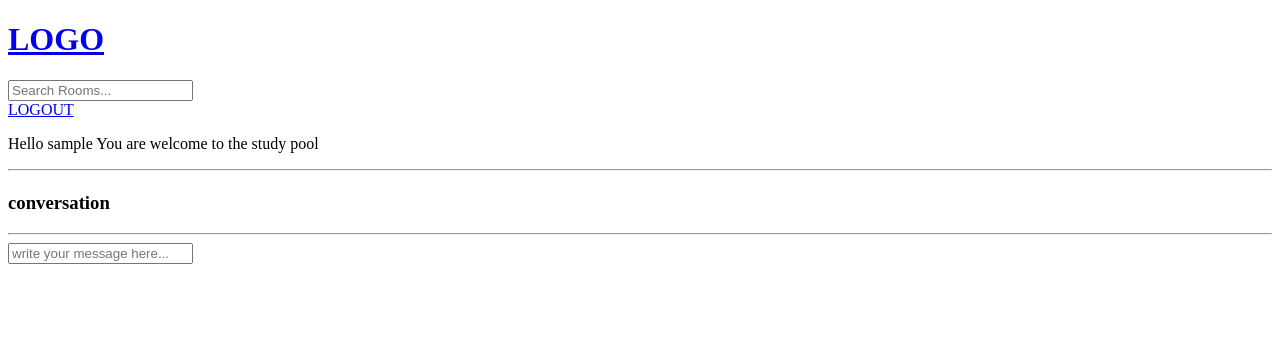
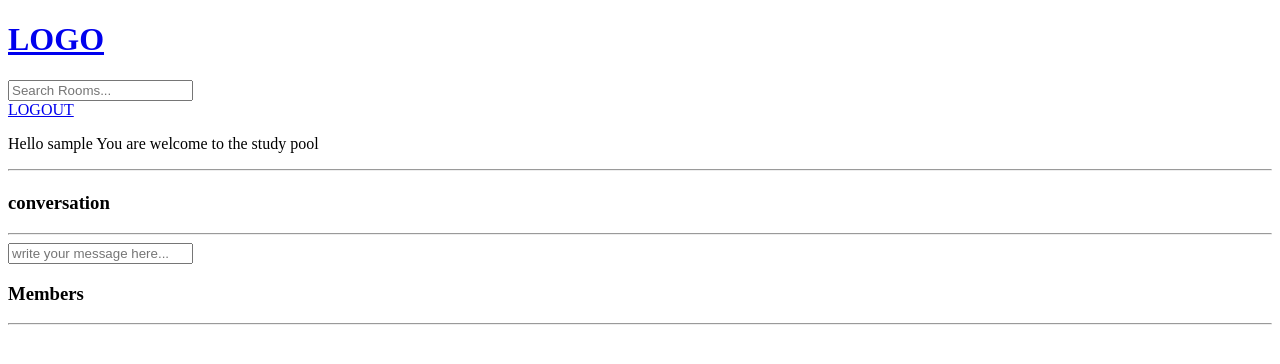
Before and after one commit to derick-droid/gretsadevstudypool, a Django app: template base/templates/base/room.html in a window 1280 px wide. Shown: the top 364 px of the page. Run offline with Django 4.2, Linux system fonts and the light colour scheme; the template is opened without the code that fills it, so the values that code supplies are empty; the visitor is signed in with stand-in values (Sample User, id 1).

Commit message:
members of the group display

```diff
--- a/base/templates/base/room.html
+++ b/base/templates/base/room.html
@@ -41,7 +41,13 @@
         </div>
         {% endif %}
 
-</div>
+     </div>
+		 <div>
+			<h3>
+				Members
+			</h3>
+			<hr>
+		 </div>
 
 
 </div>
```
